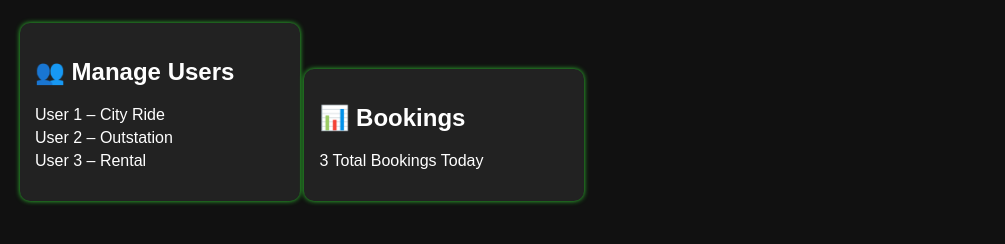
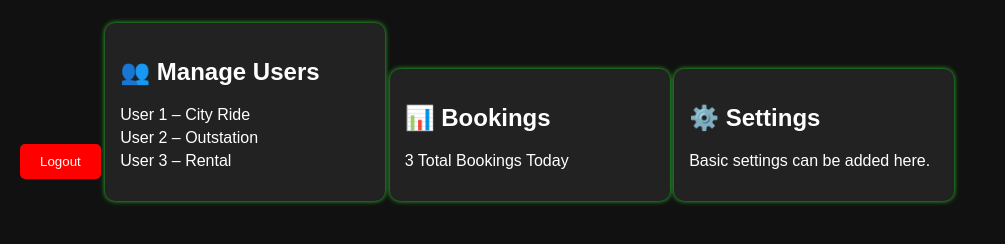
Before and after one commit to knksumi1997/Xtravels, a plain HTML site: page dashboard.html in a window 1280 px wide. Shown: the part 122-366 px from the top of the page, without its empty margins (0-1005 px from the left). Drawn offline with Linux system fonts and the light colour scheme.

Commit message:
Update dashboard.html

```diff
--- a/dashboard.html
+++ b/dashboard.html
@@ -29,11 +29,22 @@
     li {
       margin: 5px 0;
     }
+    button {
+      background: red;
+      color: white;
+      border: none;
+      padding: 10px 20px;
+      border-radius: 5px;
+      cursor: pointer;
+      margin-bottom: 20px;
+    }
   </style>
 </head>
 <body>
   <h1>🚖 Admin Dashboard</h1>
   <p>Welcome, Admin! Here you can manage Xtravels.</p>
+
+  <button onclick="logout()">Logout</button>
 
   <div class="card">
     <h2>👥 Manage Users</h2>
@@ -49,5 +60,15 @@
     <p>3 Total Bookings Today</p>
   </div>
 
+  <div class="card">
+    <h2>⚙️ Settings</h2>
+    <p>Basic settings can be added here.</p>
+  </div>
+
+  <script>
+    function logout() {
+      window.location.href = "admin.html";
+    }
+  </script>
 </body>
 </html>
```
